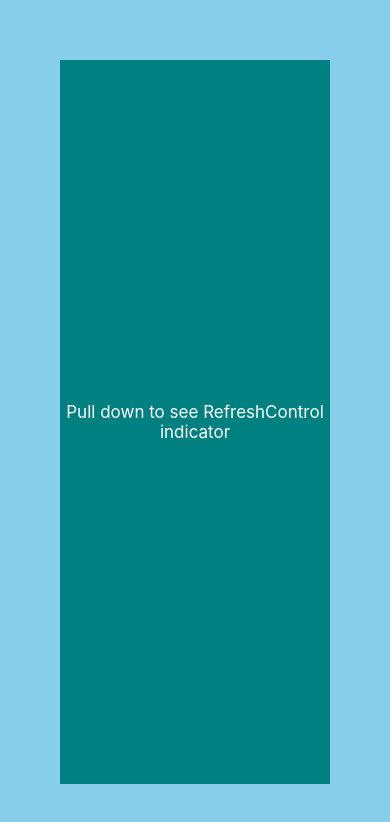
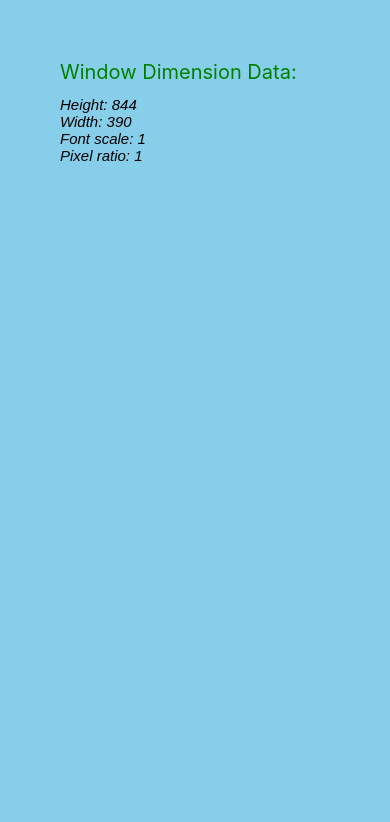
Before and after one commit to muazimmaqbool/React-Native-Tutorials, a React Native app: screen / in a window 390 px wide. Shown: the top 822 px of the page. Built offline with nearby package versions, Linux system fonts and the light colour scheme.

Commit message:
useWindowDimensions

```diff
--- a/App.js
+++ b/App.js
@@ -92,8 +92,8 @@ const App = () => {
           {/* <E_BoxModel/> */}
           {/* <F_Shadows/> */}
           {/* <G_StyleInheritance/> */}
-          <H_RefereshControl/>
-          {/* <I_UseWindowDimensions/> */}
+          {/* <H_RefereshControl/> */}
+          <I_UseWindowDimensions/>
           {/* <J_Vibration/> */}
           {/* <K_Dimensions/> */}
           {/* <L_BackHandler/> */}
--- a/Components/I_UseWindowDimensions.jsx
+++ b/Components/I_UseWindowDimensions.jsx
@@ -13,7 +13,7 @@ const I_UseWindowDimensions = () => {
     const{height,width,scale,fontScale}=useWindowDimensions()
   return (
     <View>
-      <Text style={styles.header}>Window Dimension Data</Text>
+      <Text style={styles.header}>Window Dimension Data:</Text>
       <Text style={styles.text}>Height: {height}</Text>
       <Text style={styles.text}>Width: {width}</Text>
       <Text style={styles.text}>Font scale: {fontScale}</Text>
@@ -28,10 +28,10 @@ const styles = StyleSheet.create({
   header: {
     fontSize: 20,
     marginBottom: 12,
-    color: "white",
+    color: "green",
   },
   text:{
-    color:"white",
+    color:"black",
     fontFamily:"sans-serif",
     fontStyle:"italic",
     fontSize:15
```
